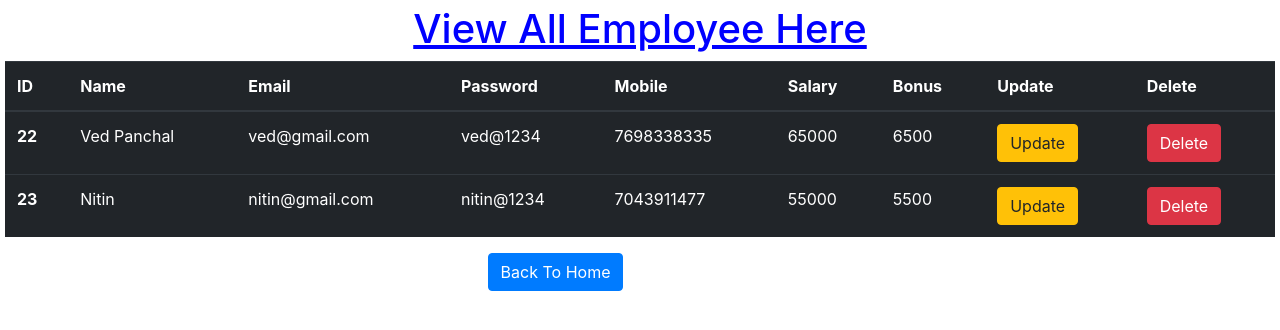
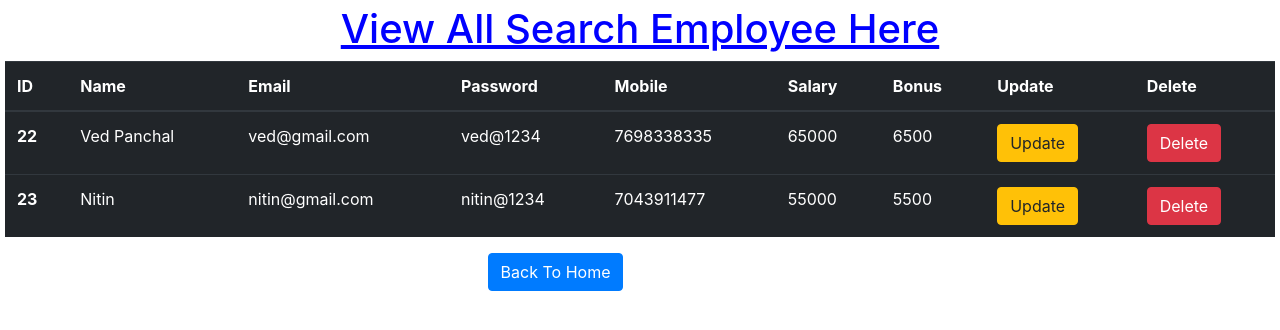
Before and after one commit to nitinpanchal1234/Signup-Login-with-CRUD-operaion, a Django app: page /search in a window 1280 px wide. Shown: the top 330 px of the page. Run offline with Django 4.2, Linux system fonts and the light colour scheme; data comes from the database, SQL or seed files in the repository; both versions use the stored data as it was after the commit; some libraries are stand-ins or nearby versions.

Commit message:
Commit Done

```diff
--- a/pro/app/templates/login.html
+++ b/pro/app/templates/login.html
@@ -21,6 +21,7 @@
     </head>
     <body>
         <h1 style="text-align: center; color:blue"><u>Login Here</u></h1> <hr>
+        <p style="text-align: center; color:red">{{message}}</p>
         <form method="POST" action="{% url 'login_action' %}">
             {% csrf_token %}
             <div class="form-group">
--- a/pro/app/templates/search.html
+++ b/pro/app/templates/search.html
@@ -11,7 +11,7 @@
       href="https://cdn.jsdelivr.net/npm/bootstrap@4.0.0/dist/css/bootstrap.min.css"
       integrity="sha384-Gn5384xqQ1aoWXA+058RXPxPg6fy4IWvTNh0E263XmFcJlSAwiGgFAW/dAiS6JXm"
       crossorigin="anonymous">
-    <title>View All Employee</title>
+    <title>Search All Employee</title>
     <style>
       body{
           margin: 5px;
@@ -20,7 +20,7 @@
   </style>
   </head>
   <body>
-    <h1 style="text-align: center; color:blue"><u>View All Employee Here</u></h1>
+    <h1 style="text-align: center; color:blue"><u>View All Search Employee Here</u></h1>
 
     <table class="table table-dark">
       <thead>
--- a/pro/app/views.py
+++ b/pro/app/views.py
@@ -1,12 +1,9 @@
 from django.shortcuts import render, redirect
-from .models import Signup
-from .models import Employee
-from django.http import HttpResponse, HttpResponseBadRequest
-# from django.contrib import messages
-from django.core.exceptions import ObjectDoesNotExist
-
+from .models import Signup, Employee
+from django.http import HttpResponse
 
 # Create your views here.
+
 def home(request):
     return render(request, 'home.html')
 
@@ -35,16 +32,12 @@ def login_action(request):
         password = request.POST['password']
         try:
             login_data = Signup.objects.get(email=email, password=password)
-            emp_data_1 = [login_data]
-            dict_1 = {
-                'emp_data_1' : emp_data_1
+            return render(request, 'show.html')
+        except Exception as message:
+            message = {
+                'message' : 'User Does Not Found Please Signup or Login again'
             }
-            return render(request, 'show.html', dict_1)
-        except ObjectDoesNotExist:
-            dict = {
-                'msg' : 'User does not found please Signup or Login again'
-            }
-            return render(request, 'login.html', dict)
+            return render(request, 'login.html', message)
             # return HttpResponse('User does not found please Signup or Login again')
             redirect('/login')
 
```
Also changed, not shown: pro/db.sqlite3.
